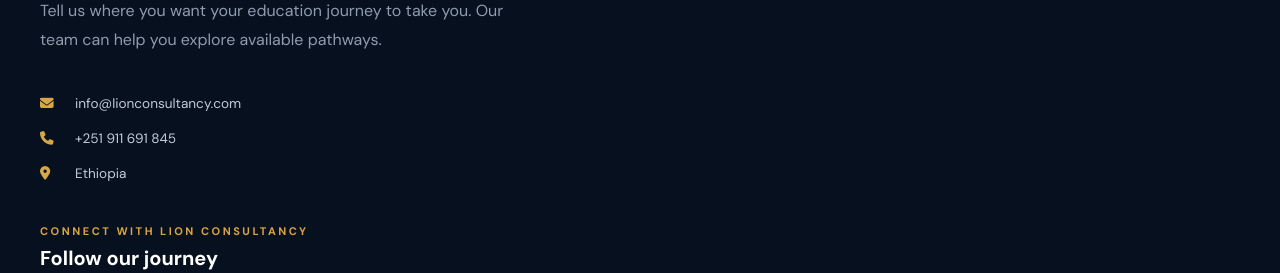
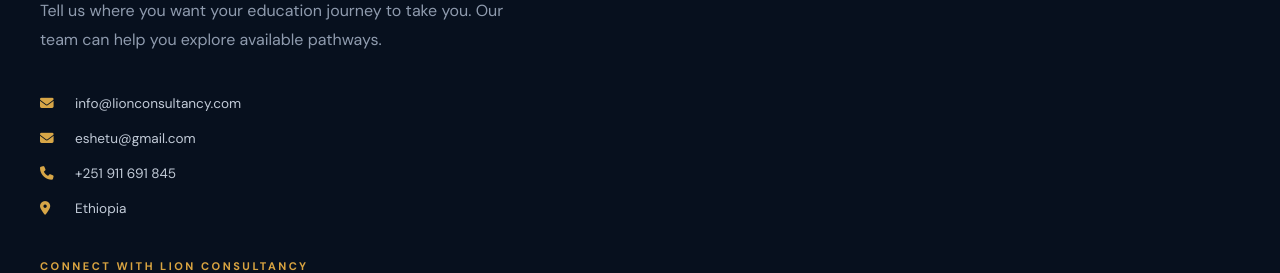
Before and after one commit to kenean-tadesse/lion-consultancy, a plain HTML site: page fronted/index.html in a window 1280 px wide. Shown: the part 8680-8953 px from the top of the page. Drawn offline with nearby package versions, Linux system fonts and the light colour scheme; a web font is replaced by a local one.

Commit message:
Add new email contact to index.html

```diff
--- a/fronted/index.html
+++ b/fronted/index.html
@@ -2174,7 +2174,14 @@
         </a>
     </div>
 
-
+    <!-- EMAIL -->
+    <div>
+        <i class="fa-solid fa-envelope"></i>
+
+        <a href="mailto:info@lionconsultancy.com">
+            eshetu@gmail.com
+        </a>
+    </div>
     <!-- PHONE -->
     <div>
         <i class="fa-solid fa-phone"></i>
```
